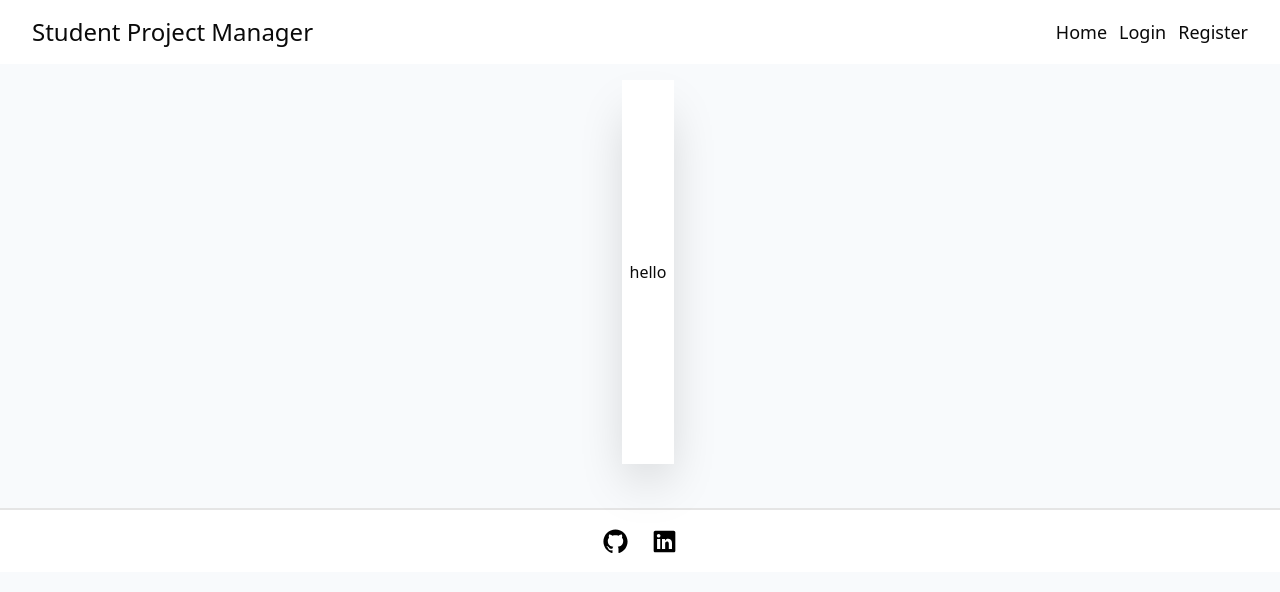
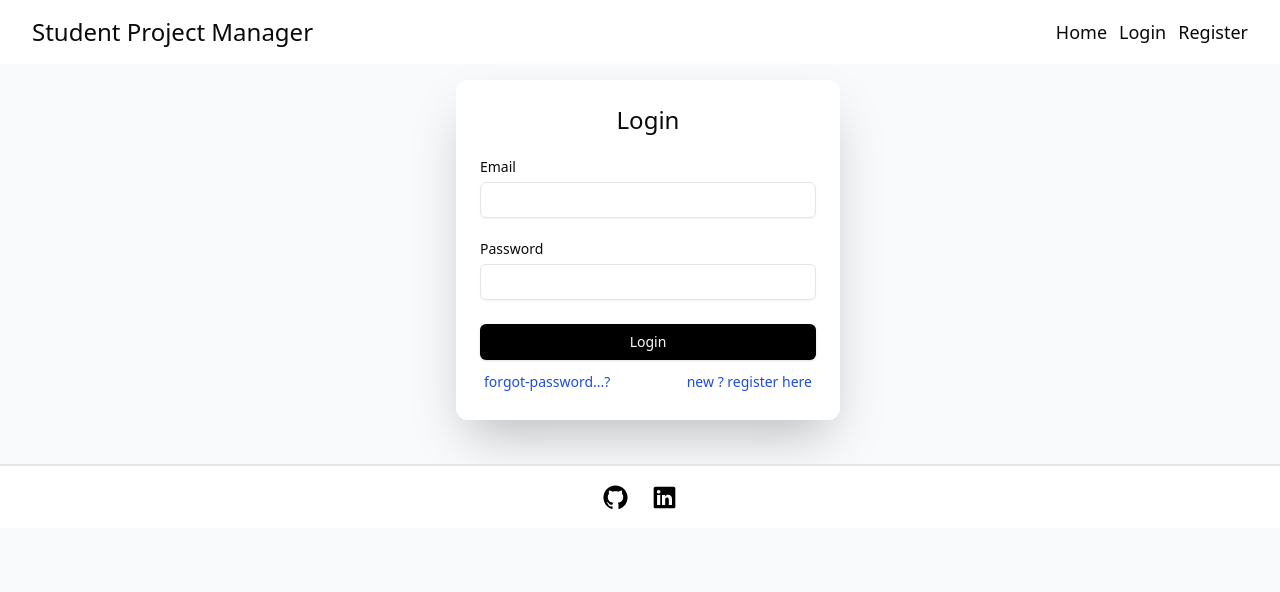
Before and after one commit to adityach0uhan/Project-Pilot, a Next.js app: page /login in a window 1280 px wide. Shown: the top 592 px of the page. Built offline with nearby package versions, Linux system fonts and the light colour scheme.

Commit message:
Login UI and change some design

```diff
--- a/package.json
+++ b/package.json
@@ -11,6 +11,7 @@
   "dependencies": {
     "@radix-ui/react-dialog": "^1.1.2",
     "@radix-ui/react-icons": "^1.3.1",
+    "@radix-ui/react-label": "^2.1.0",
     "@radix-ui/react-slot": "^1.1.0",
     "class-variance-authority": "^0.7.0",
     "clsx": "^2.1.1",
--- a/src/app/(auth)/login/page.tsx
+++ b/src/app/(auth)/login/page.tsx
@@ -1,10 +1,49 @@
+import { Button } from '@/components/ui/button';
+import { Input } from '@/components/ui/input';
+import { Label } from '@/components/ui/label';
+import Link from 'next/link';
 import React from 'react';
 
 const page = () => {
     return (
         <div className='w-screen flex items-center justify-center p-2 m-2'>
-            <div className='flex flex-col items-center justify-center shadow-2xl bg-white min-h-96 p-2'>
-                hello
+            <div className='flex flex-col items-center rounded-xl md:p-6 justify- shadow-2xl bg-white  md:min-w-96 min-w-full p-2 gap-6'>
+                <h1 className='w-full text-center text-2xl'>Login</h1>
+                <div className='flex flex-col gap-2 items-center justify-start w-full'>
+                    <Label className='w-full  text-start' htmlFor='email'>
+                        Email
+                    </Label>
+                    <Input
+                        className='w-full  text-start'
+                        type='email'
+                        id='email'
+                    />
+                </div>
+                <div className='flex flex-col gap-2 items-center justify-start w-full'>
+                    <Label className='w-full  text-start' htmlFor='password'>
+                        Password
+                    </Label>
+                    <Input
+                        className='w-full  text-start'
+                        type='password'
+                        id='password'
+                    />
+                </div>
+                <div className='flex flex-col  items-center justify-start w-full'>
+                    <Button className='w-full bg-black'>Login</Button>{' '}
+                    <div className='p-1 mt-2 text-sm flex flex- gap-7  w-full items-center justify-between'>
+                        <Link
+                            className=' text-blue-700  text-start'
+                            href={'/forgot-password'}>
+                            forgot-password...?
+                        </Link>
+                        <Link
+                            className=' text-blue-700  text-start'
+                            href='/register'>
+                            new ? register here
+                        </Link>
+                    </div>
+                </div>
             </div>
         </div>
     );
--- a/src/app/globals.css
+++ b/src/app/globals.css
@@ -27,7 +27,7 @@
         --chart-3: 197 37% 24%;
         --chart-4: 43 74% 66%;
         --chart-5: 27 87% 67%;
-    --radius: 0.5rem
+        --radius: 0.5rem;
     }
     .dark {
         --background: 0 0% 3.9%;
@@ -53,7 +53,7 @@
         --chart-2: 160 60% 45%;
         --chart-3: 30 80% 55%;
         --chart-4: 280 65% 60%;
-    --chart-5: 340 75% 55%
+        --chart-5: 340 75% 55%;
     }
 }
 @layer base {
@@ -64,3 +64,7 @@
         @apply bg-background text-foreground;
     }
 }
+
+body {
+    overflow-x: hidden;
+}
--- a/src/app/page.tsx
+++ b/src/app/page.tsx
@@ -3,7 +3,7 @@ import HeroSection from '@/components/ui/base/HeroSection';
 export default function Home() {
     return (
         <>
-            <div className='w-screen min-h-96 '>
+            <div className='w-screen min-h-screen '>
                 <HeroSection />
             </div>
         </>
--- a/src/components/ui/base/Footer.tsx
+++ b/src/components/ui/base/Footer.tsx
@@ -3,7 +3,7 @@ import React from 'react';
 
 const Footer = () => {
     return (
-        <div className='w-screen mt-9 p-2 py-4  flex items-center justify-center h-16 gap-6 bg-white border-t-2'>
+        <div className='w-screen relative bottom-0 mt-9 p-2 py-4  flex items-center justify-center h-16 gap-6 bg-white border-t-2'>
             <a href='https://github.com/adityach0uhan'>
                 <Image src='/github.svg' alt='github' width={25} height={25} />
             </a>
--- a/src/components/ui/base/Navbar.tsx
+++ b/src/components/ui/base/Navbar.tsx
@@ -8,6 +8,7 @@ import {
     SheetTrigger
 } from '@/components/ui/sheet';
 import Image from 'next/image';
+import Footer from './Footer';
 
 const Navbar = () => {
     return (
@@ -31,7 +32,7 @@ const Navbar = () => {
                             alt='Menu'
                         />
                     </SheetTrigger>
-                    <SheetContent>
+                    <SheetContent side={'left'}>
                         <SheetHeader>
                             <SheetTitle className='my-6 text-2xl'>
                                 Student Project Manager
@@ -55,7 +56,7 @@ const Navbar = () => {
                                             Register
                                         </Link>
                                     </span>
-                                    <span>faslkjlkf</span>
+                                    <span>{/* <Footer /> */}</span>
                                 </span>
                             </SheetDescription>
                         </SheetHeader>
--- /dev/null
+++ b/src/components/ui/input.tsx
@@ -0,0 +1,25 @@
+import * as React from "react"
+
+import { cn } from "@/lib/utils"
+
+export interface InputProps
+  extends React.InputHTMLAttributes<HTMLInputElement> {}
+
+const Input = React.forwardRef<HTMLInputElement, InputProps>(
+  ({ className, type, ...props }, ref) => {
+    return (
+      <input
+        type={type}
+        className={cn(
+          "flex h-9 w-full rounded-md border border-input bg-transparent px-3 py-1 text-sm shadow-sm transition-colors file:border-0 file:bg-transparent file:text-sm file:font-medium file:text-foreground placeholder:text-muted-foreground focus-visible:outline-none focus-visible:ring-1 focus-visible:ring-ring disabled:cursor-not-allowed disabled:opacity-50",
+          className
+        )}
+        ref={ref}
+        {...props}
+      />
+    )
+  }
+)
+Input.displayName = "Input"
+
+export { Input }
--- /dev/null
+++ b/src/components/ui/label.tsx
@@ -0,0 +1,26 @@
+"use client"
+
+import * as React from "react"
+import * as LabelPrimitive from "@radix-ui/react-label"
+import { cva, type VariantProps } from "class-variance-authority"
+
+import { cn } from "@/lib/utils"
+
+const labelVariants = cva(
+  "text-sm font-medium leading-none peer-disabled:cursor-not-allowed peer-disabled:opacity-70"
+)
+
+const Label = React.forwardRef<
+  React.ElementRef<typeof LabelPrimitive.Root>,
+  React.ComponentPropsWithoutRef<typeof LabelPrimitive.Root> &
+    VariantProps<typeof labelVariants>
+>(({ className, ...props }, ref) => (
+  <LabelPrimitive.Root
+    ref={ref}
+    className={cn(labelVariants(), className)}
+    {...props}
+  />
+))
+Label.displayName = LabelPrimitive.Root.displayName
+
+export { Label }
```
Also changed, not shown: src/components/ui/sheet.tsx (+43 -46 lines), 1 other file (tests, documents, lock files or other folders). Lines whose indentation alone changed are shown as unchanged.
